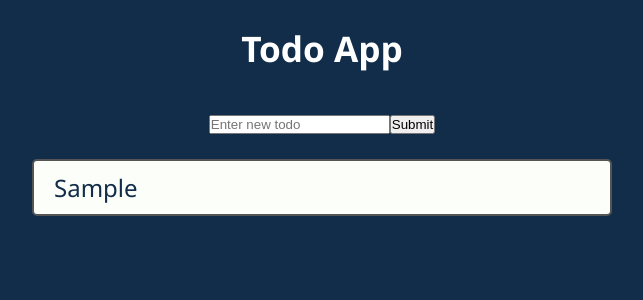
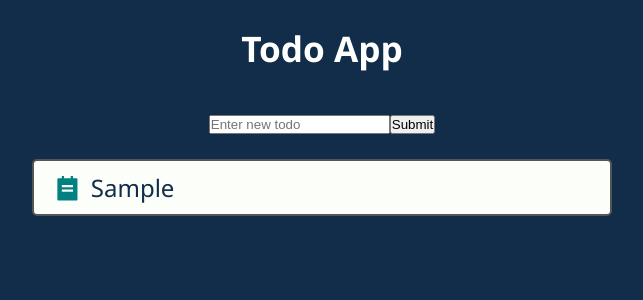
Before and after one commit to vltinica/react-todo, a React (Create React App) app: page / in a window 1280 px wide. Both pictures are taken after typing "Sample" into the empty fields and a click on the button "Submit". Shown: the top 300 px of the page, without its empty margins (318-961 px from the left). Built offline with nearby package versions, Linux system fonts and the light colour scheme.

Commit message:
add icon list

```diff
--- a/package.json
+++ b/package.json
@@ -8,6 +8,7 @@
     "@testing-library/user-event": "^13.5.0",
     "react": "^18.3.1",
     "react-dom": "^18.3.1",
+    "react-icons": "^5.3.0",
     "react-scripts": "5.0.1",
     "styled-components": "^6.1.13",
     "web-vitals": "^2.1.4"
--- a/src/App.jsx
+++ b/src/App.jsx
@@ -9,11 +9,15 @@ function App() {
   const addTodoHandler = (text) => {
     setTodos([...todos, text])
   }
+
+  const deleteTodoHandler = (index) => {
+    setTodos(todos.filter((todo, idx) => idx !==index))
+  }
   return (
     <div className="App">
       <h1>Todo App</h1>
       <TodoForm addTodo={addTodoHandler} />
-      <TodoList todos={todos}/>
+      <TodoList todos={todos}  deleteTodo={deleteTodoHandler}/>
     </div>
   );
 }
--- a/src/components/Todos/Todo.jsx
+++ b/src/components/Todos/Todo.jsx
@@ -1,9 +1,11 @@
 import React from "react";
+import { RiTodoFill } from "react-icons/ri";
 import styles from "./Todo.module.css"
 
-const Todo = ({ todo }) => {
+const Todo = ({ todo, index, deleteTodo }) => {
   return (
-    <div className={styles.todo}>
+    <div className={styles.todo} onDoubleClick={() =>deleteTodo(index)}>
+      <RiTodoFill className={styles.todoIcon }/>
       <div className={styles.todoText}>{todo}</div>
     </div>
   );
--- a/src/components/Todos/Todo.module.css
+++ b/src/components/Todos/Todo.module.css
@@ -15,3 +15,10 @@
   width: 100%;
   text-align: left;
 }
+
+.todoIcon {
+  font-size: 1.8rem;
+  margin-right: 10px;
+  padding-top: 4px;
+  color: teal;
+}
--- a/src/components/Todos/TodoList.jsx
+++ b/src/components/Todos/TodoList.jsx
@@ -3,10 +3,11 @@ import Todo from "./Todo";
 
 import styles from "./TodoList.module.css"
 
-const TodoList = ({todos}) => {
+const TodoList = ({todos, deleteTodo}) => {
   return (
-    <div className={styles.todoListContainer }>
-      {todos.map((todo, index) => <Todo key={index} todo={todo}/>)}
+    <div className={styles.todoListContainer}>
+      {!todos.length && <h2>Todo list is empty</h2>}
+      {todos.map((todo, index) => <Todo key={index} todo={todo} index={index}   deleteTodo={deleteTodo}/>)}
     </div>
   );
 };
```
Also changed, not shown: 1 other file (tests, documents, lock files or other folders).
